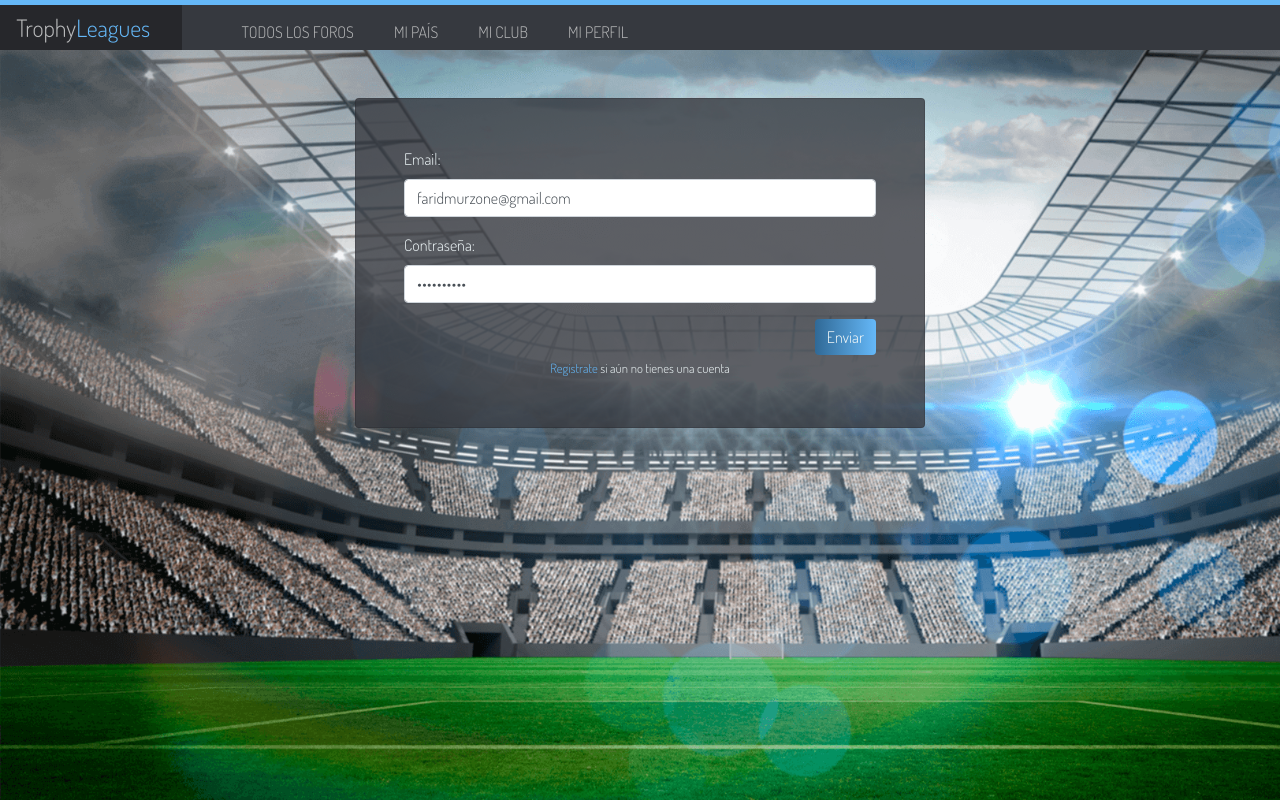
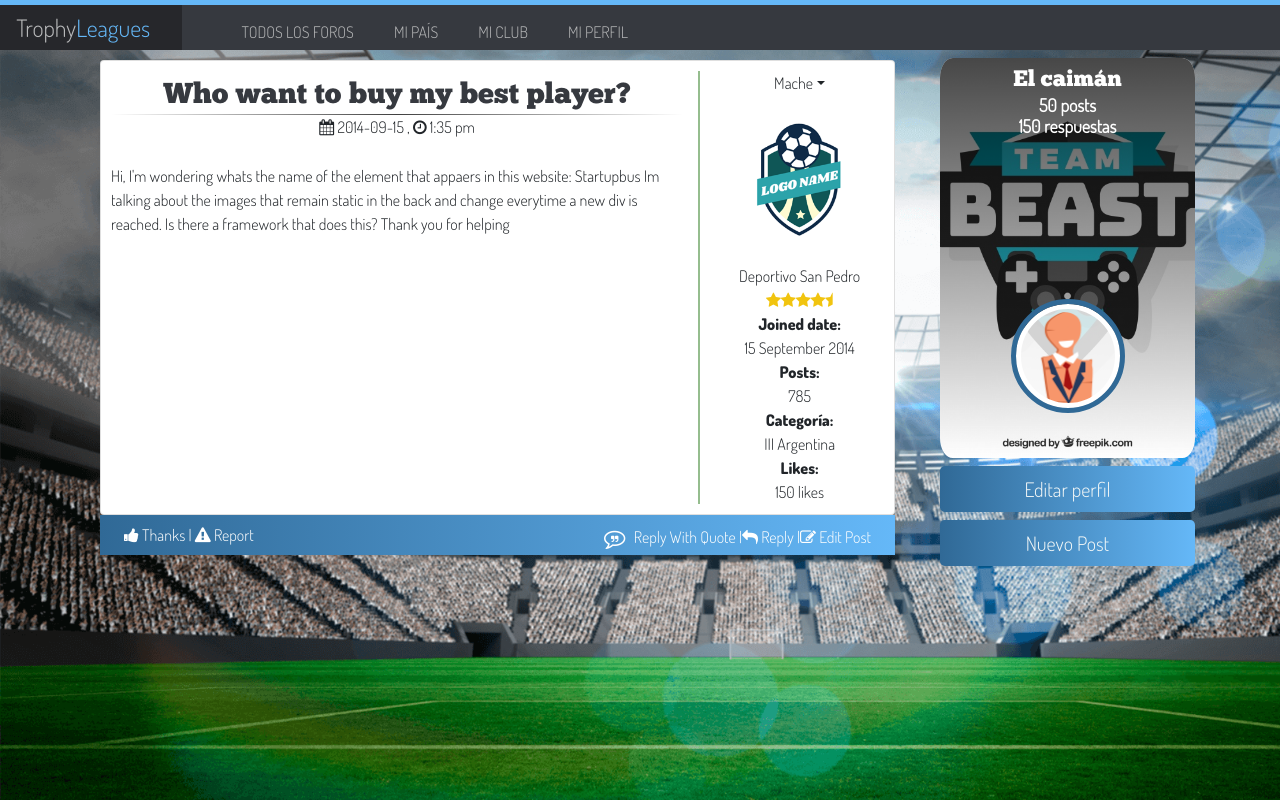
Before and after one commit to trophyleagues/forum, a React (Create React App) app: page /forum/topic in a window 1280 px wide. Before the commit this address led to /login. Built offline with nearby package versions, Linux system fonts and the light colour scheme; no server answers.

Commit message:
changes on styles for topics and subforums tables

```diff
--- a/src/App.js
+++ b/src/App.js
@@ -22,8 +22,8 @@ class App extends Component {
           <Route path="/" exact component={Dashboard} />
           {/* <Route path="/" exact component={Home} /> */}
           <Route path="/forum" exact component={Dashboard} />
-          <Route path="/forum/beta" component={Subforum} />
-          <Route path="/forum/topic/1" component={Topic} />
+          <Route path="/forum/subforum" component={Subforum} />
+          <Route path="/forum/topic" component={Topic} />
           <AuthenticateComponent>
             {/* Pages loged in */}
           </AuthenticateComponent>
--- a/src/components/forumMain/ForumMain.js
+++ b/src/components/forumMain/ForumMain.js
@@ -12,16 +12,15 @@ class ForumMain extends React.Component {
   }
 
   render() {
-    const userInfo = {logged: true};
+    const userInfo = {logged: false};
   return (
     <div className="row">
       <div className="col-md-9">
-        <TopicContainer></TopicContainer>
+        <TopicContainer />
       </div>
       <div className="col-md-3">
         {userInfo.logged ?
-        <UserProfile>
-        </UserProfile>
+        <UserProfile />
         :
         <UserAnonimous />
         }
--- a/src/components/forumThread/index.js
+++ b/src/components/forumThread/index.js
@@ -8,7 +8,7 @@ const Thread = () => {
     <div className="col-md-9">
       <Post></Post>
     </div>
-    <div className="col-md-3">
+    <div className="col-md-3 mt-2">
       <UserProfile />
     </div>
   </div>
--- a/src/components/forumThread/post.js
+++ b/src/components/forumThread/post.js
@@ -1,19 +1,9 @@
 import React from 'react';
-import './post.scss';
+import logo from '../../assets/club/shield2.png';
 
 const Post = () => {
   return (
 <div className="container">
-    {/* BREADCRUMB
-      <div className="row clearfix">
-        <div className="col-md-12 column">
-              <ol className="breadcrumb">
-              <li><a href="./">Forum</a></li>
-              <li><a href="./">Web design</a></li>
-              <li className="active">Help me in this code? </li>
-        </ol>
-        </div>
-      </div> */}
   <div className="row clearfix">
     <div className="col-md-12 column">
       <div className="row clearfix">
@@ -21,11 +11,11 @@ const Post = () => {
           <div className="card topic topic-default">
           <div className="row topic-body">
             <div className="col-md-9">
-              <h2><i className="fa fa-smile-o"></i>Who want to buy my best player?</h2>
+              <h2 className="mt-2 text-center">Who want to buy my best player?</h2>
               <hr />
               <div className="topic-heading">
                 <div className="topic-title">
-                  <div className="text-right">
+                  <div className="text-center">
                   <i className="fa fa-calendar"></i> 2014-09-15 , <i className="fa fa-clock-o"></i> 1:35 pm
                   </div>
                </div>
@@ -54,7 +44,7 @@ const Post = () => {
                       </ul>
                       </div>
                       <div>
-                        <img className="topic-user-avatar img-responsive" src="https://scontent.fros2-1.fna.fbcdn.net/v/t1.0-9/19657307_10212682157227385_4910625194758745577_n.jpg?_nc_cat=104&_nc_ht=scontent.fros2-1.fna&oh=71fa89feb896947f2dec1ffe6a60311e&oe=5D15DF9D" alt="Mache Avatar" />
+                        <img className="topic-user-avatar img-responsive" src={logo} alt="Mache Avatar" />
                         <div className="text-center">Deportivo San Pedro<br /><i className="fa fa-star"></i><i className="fa fa-star"></i><i className="fa fa-star"></i><i className="fa fa-star"></i><i className="fa fa-star-half"></i> </div>
                       </div>
                             <div className="topic-user-stats">
@@ -75,15 +65,14 @@ const Post = () => {
                 </div>
               </div>
              </div>
-  <div className="topic-footer">
-    <div className="row pt-2">
-      <div className="col-md-3 pl-4">
+  <div className="topic-footer d-flex justify-content-between pt-2">
+      <div className="pl-4">
         <i className="fa fa-thumbs-up "></i><a href="/"> Thanks </a>| <i className="fa fa-warning "></i><a href="/"> Report </a>
       </div>
-      <div id="thanks" className="col-md-5">
+      {/* <div id="thanks" className="col-md-3">
 
-      </div>
-      <div className="col-md-4">
+      </div> */}
+      <div className="pr-4">
         <span className="fa-stack">
           <i className="fa fa-quote-right fa-stack-1x"></i>
           <i className="fa fa-comment-o fa-lg fa-stack-1x"></i>
@@ -92,7 +81,6 @@ const Post = () => {
         <i className="fa fa-mail-reply "></i><a href="/"> Reply </a> |
         <i className="fa fa-edit "></i><a href="/"> Edit Post </a>
       </div>
-    </div>
   </div>
 </div>
   )
--- a/src/components/forumThread/post.scss
+++ /dev/null
@@ -1,63 +0,0 @@
-.fa-heart{
-  color:#e74c3c;
-}
-  [class^="fa fa-star"]{
-    color:#f1c40f;
-  }
-.fa-quote-right{
-  font-size:.5em;
-  }
-
-.topic {
-  padding: 10px;
-  margin-top: 10px;
-}
-
-.topic-title{
-    padding:15px;
-    padding-top:0;
-  }
-
-.topic-content {
-  margin-top: 10px;
-}
-
-.topic-footer{
-  background: linear-gradient(30deg, rgba(115,170,138,1), rgba(149,189,142,1));
-  width:100%;
-  min-height:40px;
-  color: #fff;
-  vertical-align: middle;
-}
-
-#user-description{
-    height:100%;
-    border-left:2px solid rgba(149,189,142,1);
-    margin:0 auto;
-    text-align:center;
-}
-
-figure img{
-    display :inline !important;
-}
-
-.topic-user-avatar {
-  width: 150px;
-}
-.topic-user-stats {
-  text-align: center;
-}
-
-h4.online:before{
-    background-color:green;
-    height:10px;
-    width:10px;
-    border: 2px solid rgba(149,189,142,1);
-}
-
-td{
-    width:37% !important;
-}
-dd{
-    margin-left:2% !important;
-}
--- a/src/components/forumThreads/AllPosts.js
+++ b/src/components/forumThreads/AllPosts.js
@@ -2,13 +2,12 @@ import React, {Component} from 'react';
 import Title from '../topicElements/Title';
 import Author from '../topicElements/Author';
 
-class Pinned extends Component {
-  render(){
+const Pinned = () => {
     return(
-      <div>
-        <div className="card mt-2">
+      <>
+      <div className="card mt-2">
         <div className="card-header pb-0">
-          <h5>Pinned topics</h5>
+          <h5>Posts destacados</h5>
         </div>
         <div className="card-body p-0">
         <table className="table table-striped mb-0">
@@ -17,7 +16,7 @@ class Pinned extends Component {
                 <th scope="row">-</th>
                 <td className="pl-0"><Title title="[ATENTOS] Próximas fechas de torneos Junio-Julio 2019"></Title></td>
                 <td className="align-middle text-center"><Author author="German" club="Admin"></Author></td>
-                <td className="align-middle text-center">14 responses</td>
+                <td className="align-middle text-center">14 respuestas</td>
               </tr>
               <tr>
                 <th scope="row">-</th>
@@ -37,7 +36,7 @@ class Pinned extends Component {
       </div>
       <div className="card mt-2">
       <div className="card-header pb-0">
-        <h5 className="green">Latest posts in Subforum</h5>
+        <h5>Últimos posts</h5>
       </div>
       <div className="card-body p-0">
         <table className="table table-striped mb-0">
@@ -63,10 +62,9 @@ class Pinned extends Component {
             </tbody>
           </table>
       </div>
-      </div>
     </div>
+    </>
     )
-  }
 }
 
 export default Pinned;
--- a/src/components/forumThreads/index.js
+++ b/src/components/forumThreads/index.js
@@ -2,20 +2,17 @@ import React, { Component } from 'react';
 import AllPosts from './AllPosts';
 import UserProfile from '../topicElements/UserProfile'
 
-class ForumThreads extends Component {
-  render(){
+const ForumThreads  = () => {
     return(
-      <div className="row">
-        <div className="col-md-9">
-          <AllPosts></AllPosts>
+      <div className="container row">
+        <div className="topic-container col-md-9">
+          <AllPosts />
         </div>
-        <div className="col-md-3">
-          <UserProfile>
-          </UserProfile>
+        <div className="col-md-3 mt-2">
+          <UserProfile />
         </div>
       </div>
     )
-  }
 }
 
 export default ForumThreads;
--- a/src/components/topicElements/Author.js
+++ b/src/components/topicElements/Author.js
@@ -3,7 +3,7 @@ import React, { Component } from 'react';
 class Author extends Component {
   render(){
     return(
-      <span className="card-text"><small className="purple"><b>{this.props.author}</b> - {this.props.club}</small></span>
+      <span className="card-text"><small className="gray"><b>{this.props.author}</b> - {this.props.club}</small></span>
     )
   }
 }
--- a/src/styles/UserProfile.scss
+++ b/src/styles/UserProfile.scss
@@ -9,7 +9,7 @@
 
 .myoverlay {
   border-radius: 5%;
-  background: -webkit-linear-gradient( top, transparent 0%, rgba(0, 0, 0, 0.72) 100%);
+  background: -webkit-linear-gradient(bottom, transparent 0%, rgba(0, 0, 0, 0.72) 100%);
   height: 100%;
   width: 100%;
   top: 0;
@@ -59,12 +59,13 @@
   width: 13vh;
   height: 13vh;
   background-size: cover;
+  background-color: rgba(255, 255, 255, 0.8);
 }
 
 .profile-title {
   text-align: center;
   position: absolute;
-  bottom: 2%;
+  top: 2%;
   left: 0;
   right: 0
 }
--- a/src/styles/styles.scss
+++ b/src/styles/styles.scss
@@ -47,7 +47,7 @@ h1 {
 }
 
 h2 {
-    color: $text-primary !important;
+    color: $deep-blue !important;
     font-family: chunkfive !important;
     font-size: 1.8rem;
     margin: 0;
@@ -90,18 +90,19 @@ hr {
 table {
     white-space: nowrap;
     margin: 0;
+    color: $white !important;
 }
 
 .table-striped > tbody > tr:nth-child(2n+1) > td, .table-striped > tbody > tr:nth-child(2n+1) > th {
-    background-color: #c8e6db61;
+    background-color: $deep-blue;
  }
 
 .row-primary {
-    background: #89C6A2;
+    background: $deep-blue;
 }
 
 .row-secondary {
-    background: #D0E5B3;
+    background: $dark-blue;
 }
 
 /* ---------------------------------------------------
@@ -273,6 +274,74 @@ table {
         }
     }
 }
+
+.fa-heart{
+  color:#e74c3c;
+}
+  [class^="fa fa-star"]{
+    color:#f1c40f;
+  }
+.fa-quote-right{
+  font-size:.5em;
+  }
+
+.topic {
+  padding: 10px;
+  margin-top: 10px;
+}
+
+.topic-title{
+    padding:15px;
+    padding-top:0;
+  }
+
+.topic-content {
+  margin-top: 10px;
+}
+
+.topic-footer{
+  background: linear-gradient(to right, $second-light-blue 0%, $light-blue 100%);
+  width:100%;
+  min-height:40px;
+  color: #fff;
+  vertical-align: middle;
+}
+
+#user-description{
+    height:100%;
+    border-left:2px solid rgba(149,189,142,1);
+    margin:0 auto;
+    text-align:center;
+}
+
+figure img{
+    display :inline !important;
+}
+
+.topic-user-avatar {
+  width: 100%;
+}
+.topic-user-stats {
+  text-align: center;
+}
+
+h4.online:before{
+    background-color:green;
+    height:10px;
+    width:10px;
+    border: 2px solid rgba(149,189,142,1);
+}
+
+td{
+    width:37% !important;
+}
+dd{
+    margin-left:2% !important;
+}
+
+
+
+
 
 /* ---------------------------------------------------
     General Styles
```
Also changed, not shown: src/assets/club/shield2.png (added), src/styles/vars.scss (line endings or trailing spaces).
